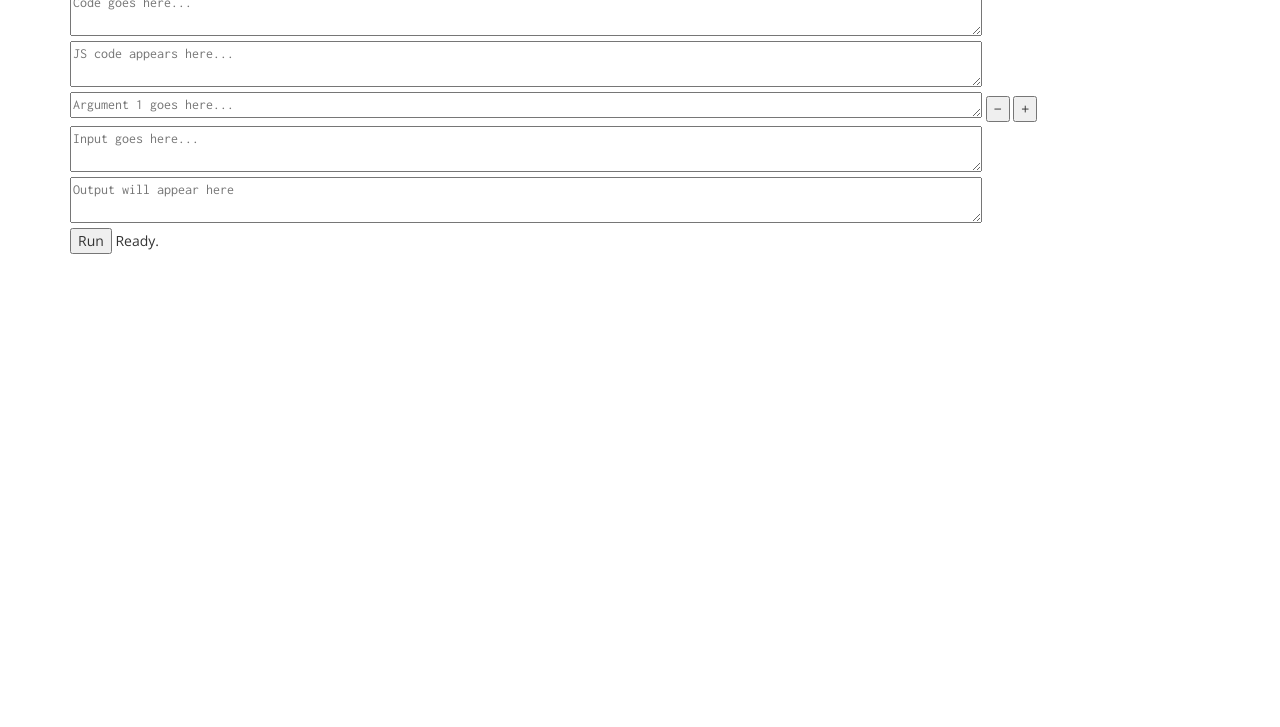
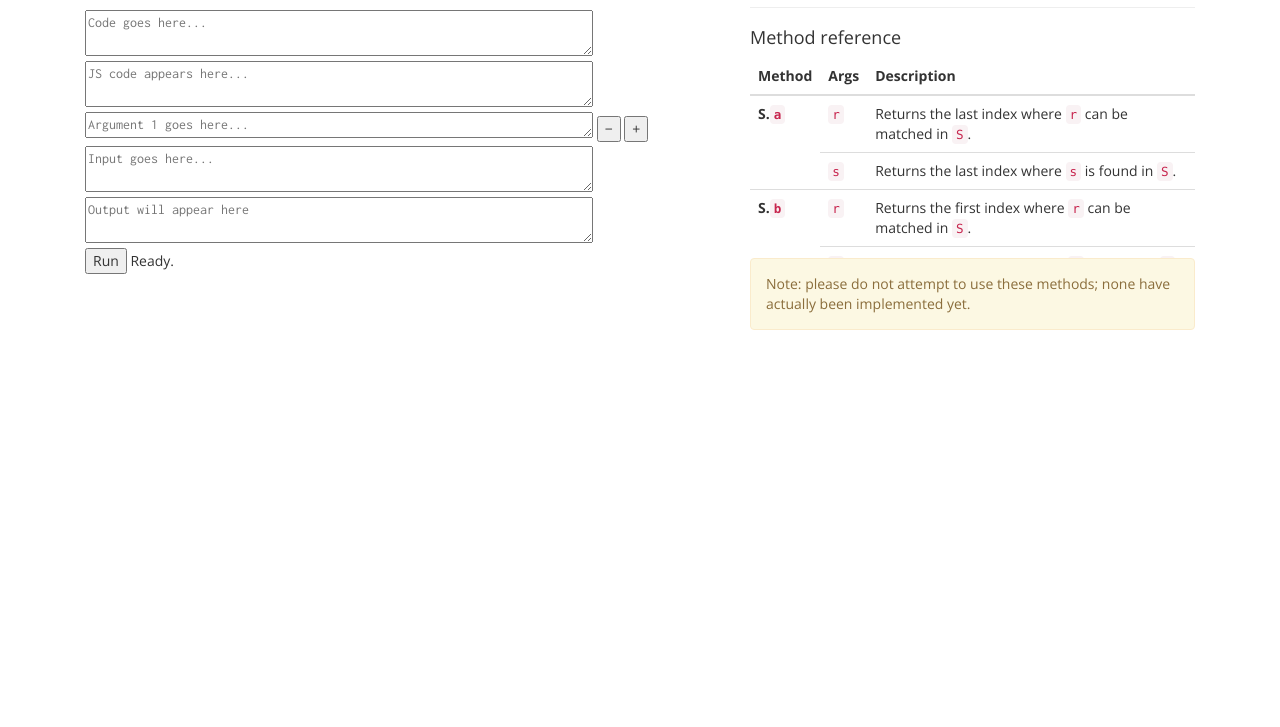
Before and after one commit to ETHproductions/japt-2, a plain HTML site: page index.html in a window 1280 px wide. Shown: the part 73-800 px from the top of the page. Drawn offline with nearby package versions, Linux system fonts and the light colour scheme.

Commit message:
Add basic documentation
Just a reference of methods for now, which are non-existent anyway. But it loads them from a human-readable text file, so that's nice.

```diff
--- a/index.html
+++ b/index.html
@@ -13,7 +13,9 @@
   </head>
   <body>
     <div class="container">
+      <div id="interface-container" class="col-md-7">
         <h2>Japt 2 interface</h2>
+        <br>
         <textarea id="code" placeholder="Code goes here..."></textarea>
         <textarea id="js-code" placeholder="JS code appears here..." readonly></textarea>
         <div id="argument-template" class="hidden">
@@ -29,10 +31,29 @@
         <br>
         <button onclick="run()">Run</button> <span id="status">Ready.</span>
       </div>
+      <div id="doc-container" class="col-md-5">
+        <h3>Documentation</h3>
+        <hr>
+        <h4>Method reference</h4>
+        <div id="table-methods-container" style="max-height: 200px; overflow-y: scroll;">
+          <table id="table-methods" class="table">
+            <thead>
+              <tr>
+                <th scope="col">Method</th>
+                <th scope="col">Args</th>
+                <th scope="col">Description</th>
+              </tr>
+            </thead>
+            <tbody></tbody>
+          </table>
+        </div>
+        <div class="alert alert-warning">Note: please do not attempt to use these methods; none have actually been implemented yet.</div>
+      </div>
+    </div>
 
     <script src="https://code.jquery.com/jquery-3.2.1.min.js" integrity="sha256-hwg4gsxgFZhOsEEamdOYGBf13FyQuiTwlAQgxVSNgt4=" crossorigin="anonymous"></script>
     <script src="//maxcdn.bootstrapcdn.com/bootstrap/3.3.1/js/bootstrap.min.js"></script>
-    <script src="src/japt.js"></script>
+    <!--<script src="src/japt.js"></script>-->
     <script src="index.js"></script>
   </body>
 </html>
--- a/index.js
+++ b/index.js
@@ -6,7 +6,7 @@ let alts
   + "aȧạa bḃḅb cċc dḋḍd eėẹe fḟf gġg hḣḥh iıịi jj kḳk lŀḷl mṁṃm nṅṇn oȯọo pṗp qq rṙṛr sṡṣs tṫ\tṭt uụu vṿv wẇẉw xẋx yẏỵy zżẓz "
   + "0⁰₀0 1¹₁1 2²₂2 3³₃3 4⁴₄4 5⁵₅5 6⁶₆6 7⁷₇7 8⁸₈8 9⁹₉9 +⁺₊+ -⁻₋- (⁽₍( )⁾₎) /⅟¼½¾/ =≈≠≡≢= <≤< >≥> &∧& |∨| ?¿? \"“”„‟\" '‼…' {‹{ }›} [«[ ]»] \n¶\n";
 
-// Rotates one or more chars in the string to their next alternates, or defaults.
+// Rotates one or more chars in the string to their next alternates, or their defaults.
 function tab(string, start = 0, end = string.length, shiftKey = false) {
   let section = string.slice(start, end);
   if (shiftKey === true) {
@@ -71,7 +71,7 @@ function setVal(element, val) {
 }
 
 // Version of japt.js to use.
-let v = new Date().toISOString().slice(0, 16);
+let v = new Date().toISOString().slice(0, 16), realv;
 
 // Runs a Japt program given code, arguments, and input. Uses a Worker if possible.
 function runJapt(code_Japt, args, input) {
@@ -249,10 +249,49 @@ $(document).delegate('#code', 'keydown', function(e) {
     args = [""];
   if (v === "dev" || v === "master")
     v += "@{" + new Date().toISOString().slice(0, 16) + "}";
+
   for (let i = 0; i < args.length; i++)
     addArgument(i, args[i]);
-  let realv = /^\d{4}-/.test(v) ? "@{" + v + "Z}" : /^\d\./.test(v) ? "v" + v : v;
-  var script = document.createElement('script');
-  script.setAttribute("src", "https://rawgit.com/ETHproductions/japt-2/" + realv + "/src/japt.js");
-  document.getElementsByTagName('head')[0].appendChild(script);
+
+  realv = /^\d{4}-/.test(v) ? "@{" + v + "Z}" : /^\d\./.test(v) ? "v" + v : v;
+
+  $.getScript("https://rawgit.com/ETHproductions/japt-2/" + realv + "/src/japt.js")
+   .done(() => console.log("Loaded Japt 2 version " + v));
+
+  ajaxGlobalThenLocal("methods.txt", methodsTable);
+
 }
+
+function ajaxGlobalThenLocal(url, onDone) {
+  $.ajax("https://rawgit.com/ETHproductions/japt-2/" + realv + "/" + url)
+   .done(text => onDone(text, true)).fail(() => $.ajax(url).done(text => onDone(text, false)));
+}
+
+function methodsTable(text, correct) {
+  if (!correct)
+    console.log("Failed to load past version of methods table from GitHub; current version loaded instead.");
+
+  let table = $("#table-methods");
+  let prevMethod;
+  let lines = text.split(/\n/);
+
+  for (let i = 0; i < lines.length; i++) {
+    let line = lines[i];
+    if (!/^.\... /.test(line))
+      continue;
+
+    let [method, args, description] = line.split(/\s+\|\s+/);
+    let row = "<tr>";
+
+    if (prevMethod !== method)
+      row += "<th scope='row' rowspan=" + lines.slice(i).findIndex(x => x.indexOf(method + ' ') !== 0) + ">"
+        + method.slice(0, 2) + "<code>" + method.slice(2) + "</code></th>";
+    row += "<td><code>" + args + "</code></td>";
+    row += "<td>" + description.replace(/(`{1,3})((?:.(?!\1))*[^`])\1/g, "<code>$2</code>") + "</td>";
+    row += "</tr>";
+
+    $("#table-methods").append(row);
+
+    prevMethod = method;
+  }
+}
--- /dev/null
+++ b/methods.txt
@@ -0,0 +1,8 @@
+Method | Args   | Description
+------ | ------ | ------
+S.a    | r      | Returns the last index where `r` can be matched in `S`.
+S.a    | s      | Returns the last index where `s` is found in `S`.
+S.b    | r      | Returns the first index where `r` can be matched in `S`.
+S.b    | s      | Returns the first index where `s` is found in `S`.
+S.c    | n=0    | Returns the charcode at index `n` in `S`.
+S.c    | f      | Maps each charcode in `S` through `f`, converting back to a character if the result is a number.
--- a/style.css
+++ b/style.css
@@ -11,3 +11,7 @@ textarea {
   transform: translate(0px, -4px);
   text-align: center;
 }
+
+#doc-container {
+  margin-top: 1em;
+}
```
Lines whose indentation alone changed are shown as unchanged.
